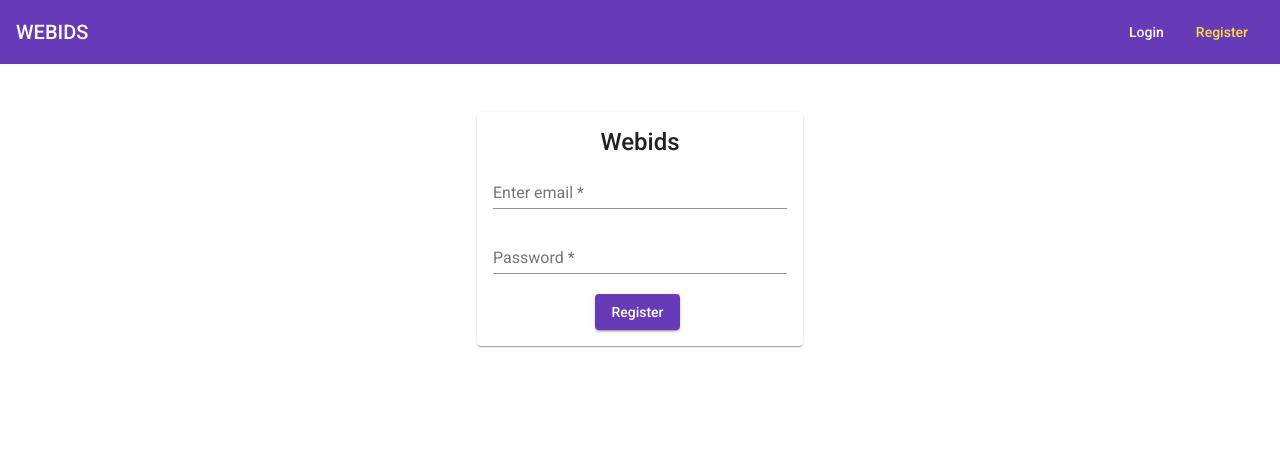
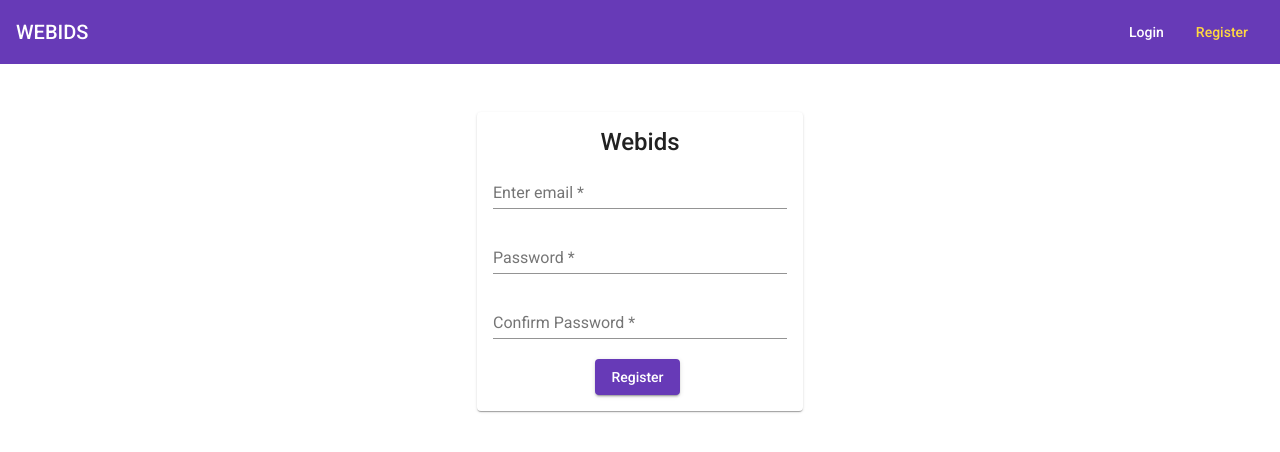
Before and after one commit to dodopontocom/webids, an Angular app in the folder webids-a/: page /signup in a window 1280 px wide. Shown: the top 452 px of the page. Built offline with nearby package versions, Linux system fonts and the light colour scheme.

Commit message:
section10b

```diff
--- a/webids-a/src/app/app.module.ts
+++ b/webids-a/src/app/app.module.ts
@@ -12,6 +12,7 @@ import { MatExpansionModule } from '@angular/material/expansion';
 import { HttpClientModule, HTTP_INTERCEPTORS } from '@angular/common/http';
 import { MatProgressSpinnerModule } from '@angular/material/progress-spinner';
 import { MatPaginatorModule } from '@angular/material/paginator';
+import {MatDialogModule} from '@angular/material/dialog';
 
 
 import { AppComponent } from './app.component';
@@ -47,7 +48,8 @@ import { AuthInterceptor } from './auth/auth-interceptor';
     MatExpansionModule,
     HttpClientModule,
     MatProgressSpinnerModule,
-    MatPaginatorModule
+    MatPaginatorModule,
+    MatDialogModule
   ],
   providers: [
     { provide: HTTP_INTERCEPTORS, useClass: AuthInterceptor, multi: true }
--- a/webids-a/src/app/auth/signup/signup.component.html
+++ b/webids-a/src/app/auth/signup/signup.component.html
@@ -27,8 +27,19 @@
         required>
       <mat-error *ngIf="passwordInput.invalid">Please enter a valid password</mat-error>
     </mat-form-field>
+    <mat-form-field>
+      <input
+        matInput
+        type="password"
+        placeholder="Confirm Password"
+        ngModel
+        name="rePassword"
+        #rePasswordInput="ngModel"
+        required>
+    </mat-form-field>
     <mat-action-row>
-      <button mat-raised-button color="primary" type="submit" *ngIf="!isLoading">Register</button>
+      <i *ngIf="rePasswordInput.value != passwordInput.value">Passwords must match!</i>
+      <button mat-raised-button color="primary" type="submit" [disabled]="!isLoading && rePasswordInput.value != passwordInput.value">Register</button>
     </mat-action-row>
   </form>
 </mat-card>
--- /dev/null
+++ b/webids-a/src/app/users/user.model.ts
@@ -0,0 +1,4 @@
+export interface User {
+  email: string;
+  password: string;
+}
```
Also changed, not shown: webids-a/src/app/users/users.service.ts (added, +18 -0 lines), 1 other file (tests, documents, lock files or other folders).
